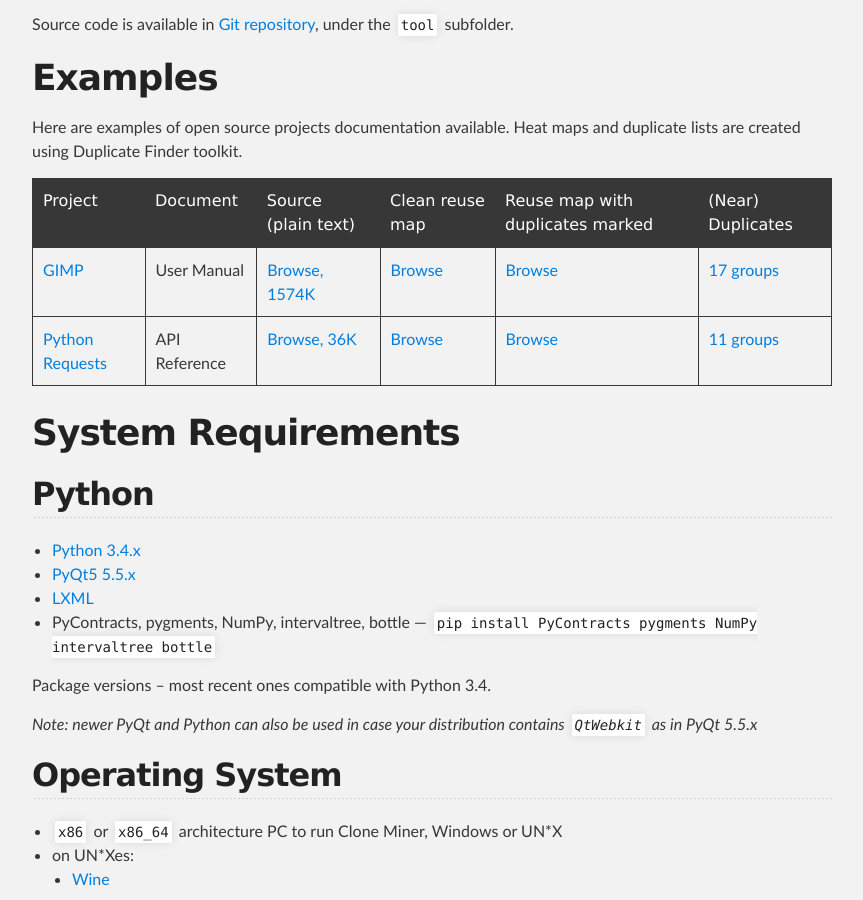
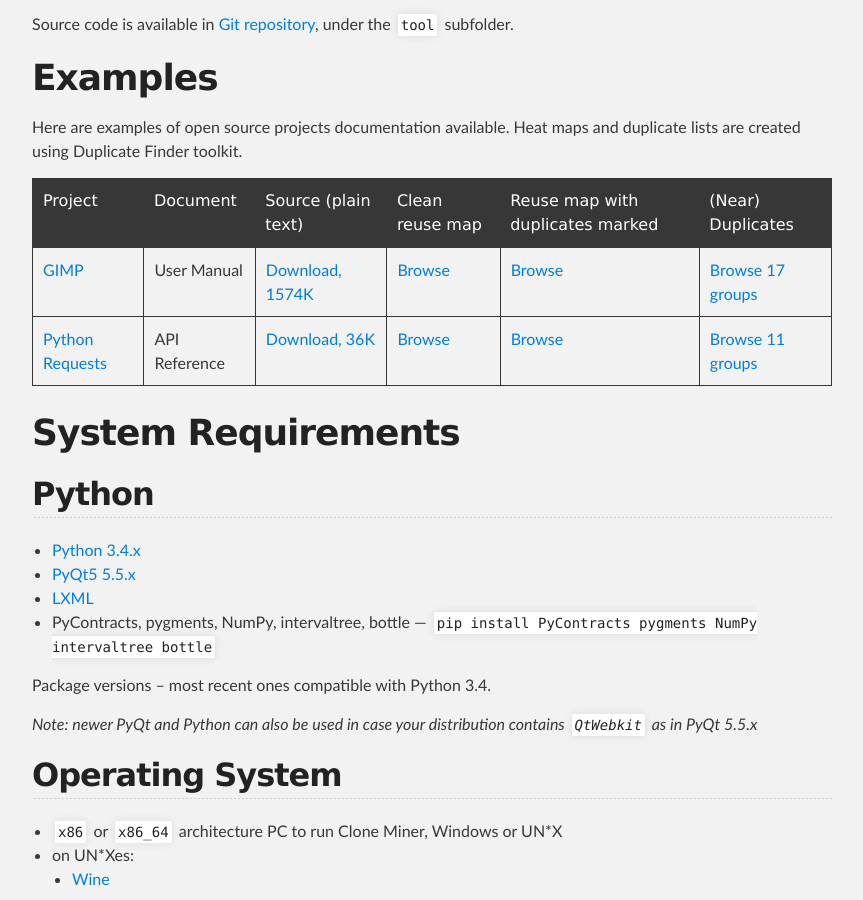
Before and after one commit to spbu-se/duplicate-finder, a Jekyll site: the page built from docs/index.md, in a window 1280 px wide and 900 px high, scrolled down 878 px. Shown: the whole window, without its empty margins (208-1071 px from the left). Built offline with Jekyll 4.4.1, drawn with Linux system fonts in a browser that asks for light colours.

Commit message:
Again web page

```diff
--- a/docs/index.md
+++ b/docs/index.md
@@ -52,8 +52,8 @@
 
 | Project         | Document      | Source (plain text)                                    | Clean reuse map                                                            | Reuse map with duplicates marked                                            | (Near) Duplicates                                        |
 |-----------------|---------------|--------------------------------------------------------|---------------------------------------------------------------------------|----------------------------------------------------------------------------|----------------------------------------------------------|
-| [GIMP](https://gimp.org/)            | User Manual   | [Browse, 1574K](GIMP/user_guide.pxml){:target="_blank"}        | [Browse](GIMP/clean-heat-map/densitybrowser.html){:target="_blank"}       | [Browse](GIMP/marked-heat-map/densitybrowser.html){:target="_blank"}       | [17 groups](GIMP/near_dups.html){:target="_blank"}       |
-| [Python Requests](http://python-requests.org/) | API Reference | [Browse, 36K](PyRequests/api_reference.pxml){:target="_blank"} | [Browse](PyRequests/clean-heat-map/densitybrowser.html){:target="_blank"} | [Browse](PyRequests/marked-heat-map/densitybrowser.html){:target="_blank"} | [11 groups](PyRequests/near_dups.html){:target="_blank"} |
+| [GIMP](https://gimp.org/)            | User Manual   | [Download, 1574K](GIMP/user_guide.pxml)        | [Browse](GIMP/clean-heat-map/densitybrowser.html){:target="_blank"}       | [Browse](GIMP/marked-heat-map/densitybrowser.html){:target="_blank"}       | [Browse 17 groups](GIMP/near_dups.html){:target="_blank"}       |
+| [Python Requests](http://python-requests.org/) | API Reference | [Download, 36K](PyRequests/api_reference.pxml) | [Browse](PyRequests/clean-heat-map/densitybrowser.html){:target="_blank"} | [Browse](PyRequests/marked-heat-map/densitybrowser.html){:target="_blank"} | [Browse 11 groups](PyRequests/near_dups.html){:target="_blank"} |
 
 System Requirements
 ===================
```
